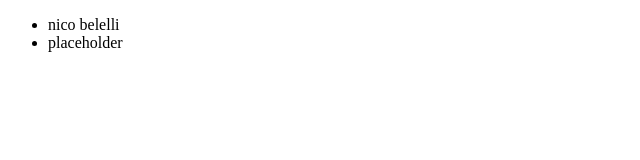
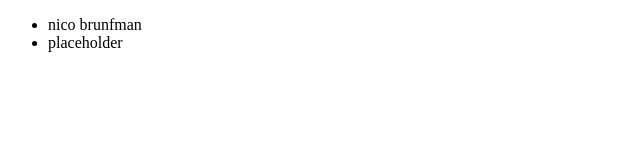
Before and after one commit to Brunsen1/ejercicio18-9, a plain HTML site: page index.html in a window 1280 px wide. Shown: the full height of the page, 0-640 px from the left. Drawn offline with Linux system fonts and the light colour scheme.

Commit message:
pongo mi nombre en el archivo

```diff
--- a/index.html
+++ b/index.html
@@ -7,7 +7,7 @@
 </head>
 <body>
     <ul>
-        <li>nico belelli</li>
+        <li>nico brunfman</li>
         <li>placeholder</li>
     </ul>
 
```
